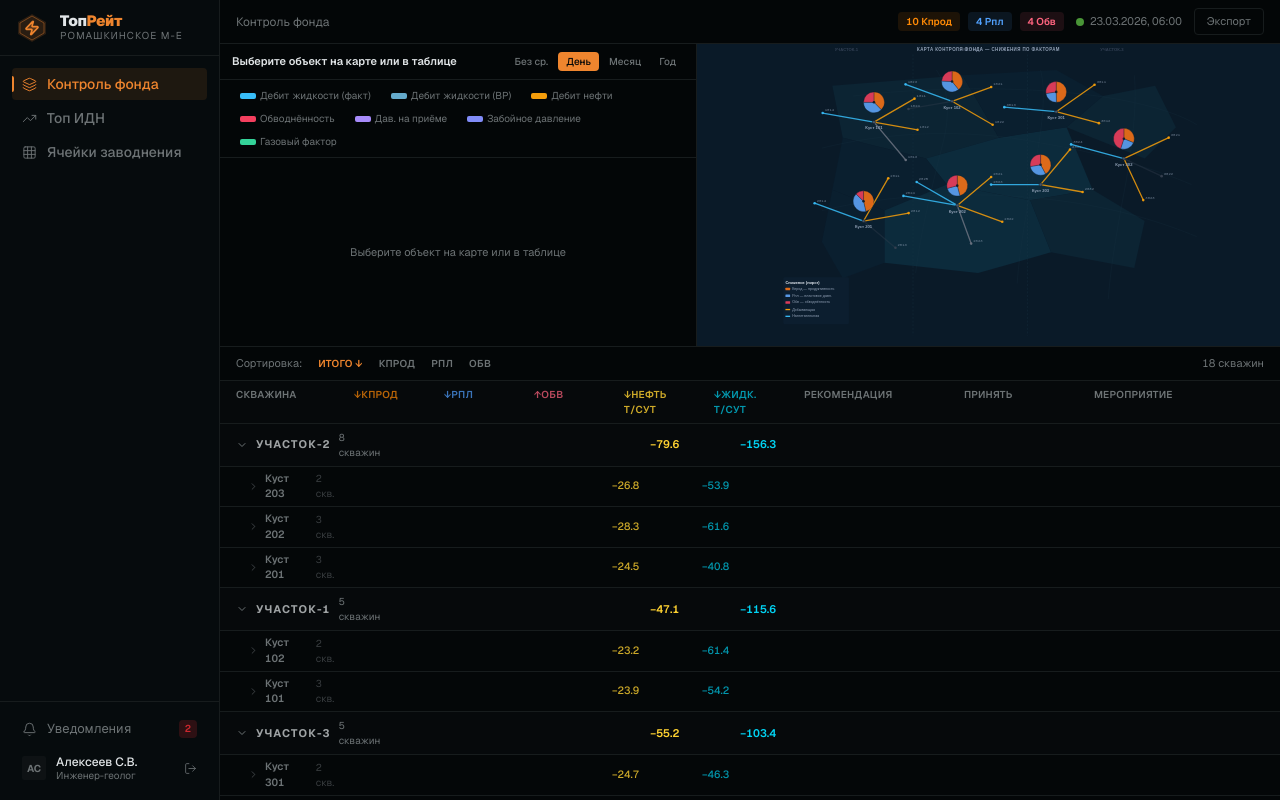
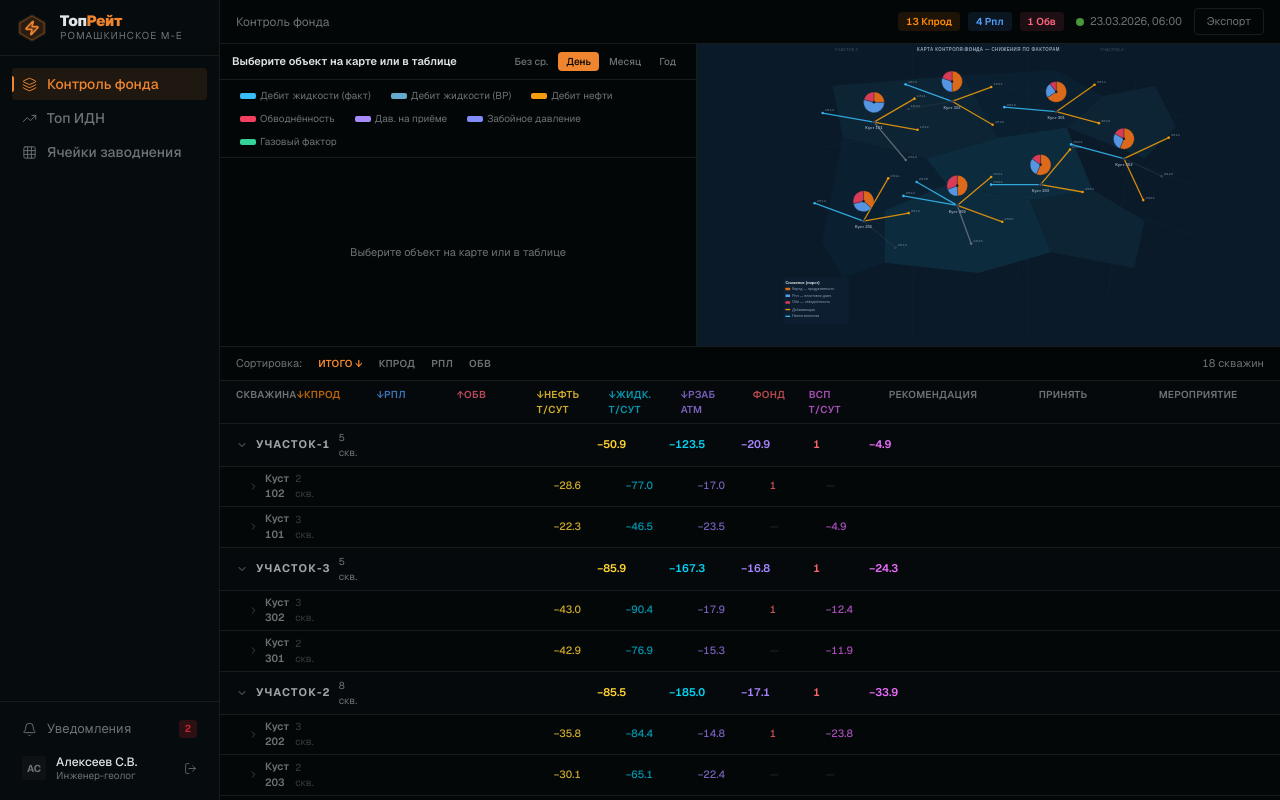
Before and after one commit to Burdakov/v0-oil-and-gas-system, a Next.js app: page /well-control in a window 1280 px wide. Built offline with nearby package versions, Linux system fonts and the light colour scheme.

Commit message:
feat: add new fields and columns in WellDecline
Add 'bhpDecline', 'wellStatus', and 'hiddenVsp' fields and update grid.

```diff
--- a/components/dashboard-content.tsx
+++ b/components/dashboard-content.tsx
@@ -4,61 +4,61 @@ import { Activity, AlertTriangle, Droplets, Gauge, TrendingUp, TrendingDown, Min
 
 const kpiCards = [
   {
-    label: "Суточная добыча нефти",
+    label: "\u0421\u0443\u0442\u043e\u0447\u043d\u0430\u044f \u0434\u043e\u0431\u044b\u0447\u0430 \u043d\u0435\u0444\u0442\u0438",
     value: "1 847",
-    unit: "т/сут",
+    unit: "\u0442/\u0441\u0443\u0442",
     delta: "+3.2%",
     trend: "up" as const,
-    sub: "план: 1 800 т/сут",
+    sub: "\u043f\u043b\u0430\u043d: 1 800 \u0442/\u0441\u0443\u0442",
     icon: Activity,
     accent: "text-status-active",
   },
   {
-    label: "Закачка воды",
+    label: "\u0417\u0430\u043a\u0430\u0447\u043a\u0430 \u0432\u043e\u0434\u044b",
     value: "4 213",
-    unit: "м³/сут",
+    unit: "\u043c\u00b3/\u0441\u0443\u0442",
     delta: "-1.7%",
     trend: "down" as const,
-    sub: "план: 4 400 м³/сут",
+    sub: "\u043f\u043b\u0430\u043d: 4 400 \u043c\u00b3/\u0441\u0443\u0442",
     icon: Droplets,
     accent: "text-chart-2",
   },
   {
-    label: "Обводнённость",
+    label: "\u041e\u0431\u0432\u043e\u0434\u043d\u0451\u043d\u043d\u043e\u0441\u0442\u044c",
     value: "68.4",
     unit: "%",
     delta: "+0.3%",
     trend: "down" as const,
-    sub: "за последние 30 суток",
+    sub: "\u0437\u0430 \u043f\u043e\u0441\u043b\u0435\u0434\u043d\u0438\u0435 30 \u0441\u0443\u0442\u043e\u043a",
     icon: Gauge,
     accent: "text-status-warning",
   },
   {
-    label: "Действующий фонд",
+    label: "\u0414\u0435\u0439\u0441\u0442\u0432\u0443\u044e\u0449\u0438\u0439 \u0444\u043e\u043d\u0434",
     value: "214 / 231",
-    unit: "скв.",
+    unit: "\u0441\u043a\u0432.",
     delta: "0",
     trend: "flat" as const,
-    sub: "17 скважин в простое",
+    sub: "17 \u0441\u043a\u0432\u0430\u0436\u0438\u043d \u0432 \u043f\u0440\u043e\u0441\u0442\u043e\u0435",
     icon: TrendingUp,
     accent: "text-foreground",
   },
 ]
 
 const wellStatusRows = [
-  { id: "Р-147", pad: "Куст 12", type: "Добывающая", oil: "38.4", water: "71.2", status: "active" },
-  { id: "Р-204", pad: "Куст 7",  type: "Добывающая", oil: "12.1", water: "84.6", status: "warning" },
-  { id: "Н-031", pad: "Куст 7",  type: "Нагнетательная", oil: "—",   water: "820",  status: "active" },
-  { id: "Р-088", pad: "Куст 3",  type: "Добывающая", oil: "0.0",  water: "—",    status: "inactive" },
-  { id: "Н-019", pad: "Куст 3",  type: "Нагнетательная", oil: "—",   water: "1 043",status: "active" },
-  { id: "Р-311", pad: "Куст 18", type: "Добывающая", oil: "55.7", water: "48.3", status: "active" },
-  { id: "Р-295", pad: "Куст 18", type: "Добывающая", oil: "21.3", water: "77.9", status: "warning" },
+  { id: "\u0420-147", pad: "\u041a\u0443\u0441\u0442 12", type: "\u0414\u043e\u0431\u044b\u0432\u0430\u044e\u0449\u0430\u044f",    oil: "38.4", water: "71.2",  status: "active" },
+  { id: "\u0420-204", pad: "\u041a\u0443\u0441\u0442 7",  type: "\u0414\u043e\u0431\u044b\u0432\u0430\u044e\u0449\u0430\u044f",    oil: "12.1", water: "84.6",  status: "warning" },
+  { id: "\u041d-031", pad: "\u041a\u0443\u0441\u0442 7",  type: "\u041d\u0430\u0433\u043d\u0435\u0442\u0430\u0442\u0435\u043b\u044c\u043d\u0430\u044f", oil: "\u2014",  water: "820",   status: "active" },
+  { id: "\u0420-088", pad: "\u041a\u0443\u0441\u0442 3",  type: "\u0414\u043e\u0431\u044b\u0432\u0430\u044e\u0449\u0430\u044f",    oil: "0.0",  water: "\u2014", status: "inactive" },
+  { id: "\u041d-019", pad: "\u041a\u0443\u0441\u0442 3",  type: "\u041d\u0430\u0433\u043d\u0435\u0442\u0430\u0442\u0435\u043b\u044c\u043d\u0430\u044f", oil: "\u2014",  water: "1 043", status: "active" },
+  { id: "\u0420-311", pad: "\u041a\u0443\u0441\u0442 18", type: "\u0414\u043e\u0431\u044b\u0432\u0430\u044e\u0449\u0430\u044f",    oil: "55.7", water: "48.3",  status: "active" },
+  { id: "\u0420-295", pad: "\u041a\u0443\u0441\u0442 18", type: "\u0414\u043e\u0431\u044b\u0432\u0430\u044e\u0449\u0430\u044f",    oil: "21.3", water: "77.9",  status: "warning" },
 ]
 
 const alertsList = [
-  { id: 1, severity: "critical", text: "Р-204: давление на устье ниже нормы — 4.1 МПа", time: "09:14" },
-  { id: 2, severity: "warning",  text: "Н-031: падение приёмистости на 18% за 48 ч",  time: "08:52" },
-  { id: 3, severity: "info",     text: "Р-311: план по дебиту нефти перевыполнен",     time: "07:30" },
+  { id: 1, severity: "critical", text: "\u0420-204: \u0434\u0430\u0432\u043b\u0435\u043d\u0438\u0435 \u043d\u0430 \u0443\u0441\u0442\u044c\u0435 \u043d\u0438\u0436\u0435 \u043d\u043e\u0440\u043c\u044b \u2014 4.1 \u041c\u041f\u0430", time: "09:14" },
+  { id: 2, severity: "warning",  text: "\u041d-031: \u043f\u0430\u0434\u0435\u043d\u0438\u0435 \u043f\u0440\u0438\u0451\u043c\u0438\u0441\u0442\u043e\u0441\u0442\u0438 \u043d\u0430 18% \u0437\u0430 48 \u0447", time: "08:52" },
+  { id: 3, severity: "info",     text: "\u0420-311: \u043f\u043b\u0430\u043d \u043f\u043e \u0434\u0435\u0431\u0438\u0442\u0443 \u043d\u0435\u0444\u0442\u0438 \u043f\u0435\u0440\u0435\u0432\u044b\u043f\u043e\u043b\u043d\u0435\u043d",  time: "07:30" },
 ]
 
 const statusColor: Record<string, string> = {
@@ -68,9 +68,9 @@ const statusColor: Record<string, string> = {
 }
 
 const statusLabel: Record<string, string> = {
-  active:   "Работает",
-  warning:  "Тревога",
-  inactive: "Простой",
+  active:   "\u0420\u0430\u0431\u043e\u0442\u0430\u0435\u0442",
+  warning:  "\u0422\u0440\u0435\u0432\u043e\u0433\u0430",
+  inactive: "\u041f\u0440\u043e\u0441\u0442\u043e\u0439",
 }
 
 const severityColor: Record<string, string> = {
@@ -190,7 +190,7 @@ export function DashboardContent() {
               <table className="w-full text-[12px]" role="table">
                 <thead>
                   <tr className="border-b border-border">
-                    {["Скважина", "Куст", "Тип", "Q нефти, т/сут", "Q воды, м³/сут", "Статус"].map((h) => (
+                    {["\u0421\u043a\u0432\u0430\u0436\u0438\u043d\u0430", "\u041a\u0443\u0441\u0442", "\u0422\u0438\u043f", "Q \u043d\u0435\u0444\u0442\u0438, \u0442/\u0441\u0443\u0442", "Q \u0432\u043e\u0434\u044b, \u043c\u00b3/\u0441\u0443\u0442", "\u0421\u0442\u0430\u0442\u0443\u0441"].map((h) => (
                       <th
                         key={h}
                         className="px-4 py-2 text-left text-[10px] font-semibold uppercase tracking-wider text-muted-foreground"
@@ -267,11 +267,11 @@ export function DashboardContent() {
               <h2 className="text-[13px] font-semibold text-foreground">{"\u041f\u0430\u0440\u0430\u043c\u0435\u0442\u0440\u044b \u043f\u043b\u0430\u0441\u0442\u0430"}</h2>
               <dl className="space-y-2">
                 {[
-                  { label: "Пластовое давление", value: "18.3 МПа" },
-                  { label: "Температура пласта",  value: "54 °C" },
-                  { label: "Вязкость нефти",       value: "3.7 мПа·с" },
-                  { label: "Проницаемость",         value: "0.124 мкм²" },
-                  { label: "Пористость",            value: "21.6 %" },
+                  { label: "\u041f\u043b\u0430\u0441\u0442\u043e\u0432\u043e\u0435 \u0434\u0430\u0432\u043b\u0435\u043d\u0438\u0435", value: "18.3 \u041c\u041f\u0430" },
+                  { label: "\u0422\u0435\u043c\u043f\u0435\u0440\u0430\u0442\u0443\u0440\u0430 \u043f\u043b\u0430\u0441\u0442\u0430",  value: "54 \u00b0C" },
+                  { label: "\u0412\u044f\u0437\u043a\u043e\u0441\u0442\u044c \u043d\u0435\u0444\u0442\u0438",       value: "3.7 \u043c\u041f\u0430\u00b7\u0441" },
+                  { label: "\u041f\u0440\u043e\u043d\u0438\u0446\u0430\u0435\u043c\u043e\u0441\u0442\u044c",         value: "0.124 \u043c\u043a\u043c\u00b2" },
+                  { label: "\u041f\u043e\u0440\u0438\u0441\u0442\u043e\u0441\u0442\u044c",            value: "21.6 %" },
                 ].map(({ label, value }) => (
                   <div key={label} className="flex items-center justify-between">
                     <dt className="text-[11px] text-muted-foreground">{label}</dt>
--- a/components/well-control/control-table.tsx
+++ b/components/well-control/control-table.tsx
@@ -167,13 +167,16 @@ export function WellControlTable({
 
       {/* Column header */}
       <div className="grid gap-0 border-b border-border bg-muted/30 px-4 py-1.5 shrink-0"
-        style={{ gridTemplateColumns: "1fr 90px 90px 90px 90px 90px 160px 130px 170px" }}>
+        style={{ gridTemplateColumns: "1fr 80px 80px 80px 72px 72px 72px 56px 80px 150px 120px 160px" }}>
         <span className="text-[10px] font-semibold uppercase tracking-wide text-muted-foreground">Скважина</span>
         <span className="text-[10px] font-semibold uppercase tracking-wide text-orange-400/70">↓Кпрод</span>
         <span className="text-[10px] font-semibold uppercase tracking-wide text-blue-400/70">↓Рпл</span>
         <span className="text-[10px] font-semibold uppercase tracking-wide text-rose-400/70">↑Обв</span>
         <span className="text-[10px] font-semibold uppercase tracking-wide text-amber-300/80">↓Нефть<br/>т/сут</span>
         <span className="text-[10px] font-semibold uppercase tracking-wide text-cyan-400/70">↓Жидк.<br/>т/сут</span>
+        <span className="text-[10px] font-semibold uppercase tracking-wide text-violet-400/70">↓Рзаб<br/>атм</span>
+        <span className="text-[10px] font-semibold uppercase tracking-wide text-red-400/70">Фонд</span>
+        <span className="text-[10px] font-semibold uppercase tracking-wide text-fuchsia-400/70">ВСП<br/>т/сут</span>
         <span className="text-[10px] font-semibold uppercase tracking-wide text-muted-foreground">Рекомендация</span>
         <span className="text-[10px] font-semibold uppercase tracking-wide text-muted-foreground">Принять</span>
         <span className="text-[10px] font-semibold uppercase tracking-wide text-muted-foreground">Мероприятие</span>
@@ -188,6 +191,9 @@ export function WellControlTable({
               const areaWells = area.clusters.flatMap((c) => c.wells)
               const areaOil = areaWells.reduce((s, w) => s + w.oilDecline, 0)
               const areaLiq = areaWells.reduce((s, w) => s + w.liquidDecline, 0)
+              const areaBhp = areaWells.reduce((s, w) => s + w.bhpDecline, 0) / Math.max(1, areaWells.length)
+              const stoppedCount = areaWells.filter((w) => w.wellStatus === "stopped").length
+              const areaVsp = areaWells.reduce((s, w) => s + w.hiddenVsp, 0)
               return (
                   <button
                     onClick={() => {
@@ -200,23 +206,28 @@ export function WellControlTable({
                       "grid w-full items-center border-b border-border px-4 py-1.5 text-left transition-colors",
                       selectedAreaId === area.areaId ? "bg-primary/8" : "bg-card/60 hover:bg-accent/40",
                     )}
-                    style={{ gridTemplateColumns: "1fr 90px 90px 90px 90px 90px 160px 130px 170px" }}
+                    style={{ gridTemplateColumns: "1fr 80px 80px 80px 72px 72px 72px 56px 80px 150px 120px 160px" }}
                   >
                   <div className="flex items-center gap-2">
                     {expandedAreas.has(area.areaId)
                       ? <ChevronDown size={12} className="shrink-0 text-muted-foreground" />
                       : <ChevronRight size={12} className="shrink-0 text-muted-foreground" />}
                     <span className="text-[11px] font-bold uppercase tracking-widest text-foreground/70">{area.areaName}</span>
-                    <span className="text-[10px] text-muted-foreground">{areaWells.length} скважин</span>
+                    <span className="text-[10px] text-muted-foreground">{areaWells.length} скв.</span>
                   </div>
                   <span />
                   <span />
                   <span />
                   <span className="text-[11px] font-semibold text-amber-300 tabular-nums">−{areaOil.toFixed(1)}</span>
                   <span className="text-[11px] font-semibold text-cyan-400 tabular-nums">−{areaLiq.toFixed(1)}</span>
-                  <span />
-                  <span />
-                  <span />
+                  <span className="text-[11px] font-semibold text-violet-400 tabular-nums">−{areaBhp.toFixed(1)}</span>
+                  <span className={cn("text-[11px] font-semibold tabular-nums", stoppedCount > 0 ? "text-red-400" : "text-muted-foreground/40")}>
+                    {stoppedCount > 0 ? `${stoppedCount}` : "—"}
+                  </span>
+                  <span className={cn("text-[11px] font-semibold text-fuchsia-400 tabular-nums", areaVsp === 0 && "text-muted-foreground/40")}>
+                    {areaVsp > 0 ? `−${areaVsp.toFixed(1)}` : "—"}
+                  </span>
+                  <span /><span /><span />
                 </button>
               )
             })()}
@@ -227,6 +238,9 @@ export function WellControlTable({
                 {(() => {
                   const clOil = cluster.wells.reduce((s, w) => s + w.oilDecline, 0)
                   const clLiq = cluster.wells.reduce((s, w) => s + w.liquidDecline, 0)
+                  const clBhp = cluster.wells.reduce((s, w) => s + w.bhpDecline, 0) / Math.max(1, cluster.wells.length)
+                  const clStopped = cluster.wells.filter((w) => w.wellStatus === "stopped").length
+                  const clVsp = cluster.wells.reduce((s, w) => s + w.hiddenVsp, 0)
                   return (
                     <button
                       onClick={() => {
@@ -238,7 +252,7 @@ export function WellControlTable({
                         "grid w-full items-center border-b border-border px-7 py-1 text-left transition-colors",
                         selectedClusterId === cluster.clusterId ? "bg-primary/8" : "bg-card/30 hover:bg-accent/30",
                       )}
-                      style={{ gridTemplateColumns: "1fr 90px 90px 90px 90px 90px 160px 130px 170px" }}
+                      style={{ gridTemplateColumns: "1fr 80px 80px 80px 72px 72px 72px 56px 80px 150px 120px 160px" }}
                     >
                       <div className="flex items-center gap-1.5">
                         {expandedClusters.has(cluster.clusterId)
@@ -252,9 +266,14 @@ export function WellControlTable({
                       <span />
                       <span className="text-[10.5px] font-medium text-amber-300/80 tabular-nums">−{clOil.toFixed(1)}</span>
                       <span className="text-[10.5px] font-medium text-cyan-400/70 tabular-nums">−{clLiq.toFixed(1)}</span>
-                      <span />
-                      <span />
-                      <span />
+                      <span className="text-[10.5px] font-medium text-violet-400/70 tabular-nums">−{clBhp.toFixed(1)}</span>
+                      <span className={cn("text-[10.5px] font-medium tabular-nums", clStopped > 0 ? "text-red-400/80" : "text-muted-foreground/30")}>
+                        {clStopped > 0 ? `${clStopped}` : "—"}
+                      </span>
+                      <span className={cn("text-[10.5px] font-medium text-fuchsia-400/70 tabular-nums", clVsp === 0 && "text-muted-foreground/30")}>
+                        {clVsp > 0 ? `−${clVsp.toFixed(1)}` : "—"}
+                      </span>
+                      <span /><span /><span />
                     </button>
                   )
                 })()}
@@ -268,16 +287,23 @@ export function WellControlTable({
                       key={well.wellId}
                       className={cn(
                         "grid items-start gap-0 border-b border-border/50 px-11 py-2 transition-colors",
-                        isSelected ? "bg-primary/8" : "hover:bg-accent/20",
+                        isSelected ? "bg-primary/8" : well.wellStatus === "stopped" ? "bg-red-500/5 hover:bg-red-500/10" : "hover:bg-accent/20",
                       )}
-                      style={{ gridTemplateColumns: "1fr 90px 90px 90px 90px 90px 160px 130px 170px" }}
+                      style={{ gridTemplateColumns: "1fr 80px 80px 80px 72px 72px 72px 56px 80px 150px 120px 160px" }}
                       onClick={() => onWellSelect(isSelected ? null : well.wellId)}
                     >
-                      {/* Well name + dominant factor */}
+                      {/* Well name + dominant factor + stop badge */}
                       <div className="flex flex-col gap-0.5">
-                        <span className={cn("text-[12px] font-semibold font-mono", isSelected ? "text-primary" : "text-foreground")}>
-                          {well.wellName}
-                        </span>
+                        <div className="flex items-center gap-1.5">
+                          <span className={cn("text-[12px] font-semibold font-mono", isSelected ? "text-primary" : well.wellStatus === "stopped" ? "text-red-400" : "text-foreground")}>
+                            {well.wellName}
+                          </span>
+                          {well.wellStatus === "stopped" && (
+                            <span className="rounded bg-red-500/15 px-1 py-0.5 text-[9px] font-bold uppercase tracking-wide text-red-400">
+                              стоп
+                            </span>
+                          )}
+                        </div>
                         <span className={cn("text-[10px] rounded px-1 py-0.5 w-fit", FACTOR_BG[well.dominantFactor])}>
                           {FACTOR_LABEL[well.dominantFactor]}
                         </span>
@@ -299,13 +325,36 @@ export function WellControlTable({
                       </div>
 
                       {/* Oil decline */}
-                      <div className="flex flex-col gap-0.5" onClick={(e) => e.stopPropagation()}>
+                      <div className="flex items-center" onClick={(e) => e.stopPropagation()}>
                         <span className="text-[11px] font-semibold tabular-nums text-amber-300">−{well.oilDecline.toFixed(1)}</span>
                       </div>
 
                       {/* Liquid decline */}
-                      <div className="flex flex-col gap-0.5" onClick={(e) => e.stopPropagation()}>
+                      <div className="flex items-center" onClick={(e) => e.stopPropagation()}>
                         <span className="text-[11px] font-semibold tabular-nums text-cyan-400">−{well.liquidDecline.toFixed(1)}</span>
+                      </div>
+
+                      {/* Рзаб decline */}
+                      <div className="flex items-center" onClick={(e) => e.stopPropagation()}>
+                        <span className="text-[11px] font-semibold tabular-nums text-violet-400">−{well.bhpDecline.toFixed(1)}</span>
+                      </div>
+
+                      {/* Fund change (stopped = red loss) */}
+                      <div className="flex items-center" onClick={(e) => e.stopPropagation()}>
+                        {well.wellStatus === "stopped" ? (
+                          <span className="rounded bg-red-500/15 px-1.5 py-0.5 text-[10px] font-bold text-red-400">−1</span>
+                        ) : (
+                          <span className="text-[10px] text-muted-foreground/30">—</span>
+                        )}
+                      </div>
+
+                      {/* Hidden VSP */}
+                      <div className="flex items-center" onClick={(e) => e.stopPropagation()}>
+                        {well.hiddenVsp > 0 ? (
+                          <span className="text-[11px] font-semibold tabular-nums text-fuchsia-400">−{well.hiddenVsp.toFixed(1)}</span>
+                        ) : (
+                          <span className="text-[10px] text-muted-foreground/30">—</span>
+                        )}
                       </div>
 
                       {/* Recommendation text */}
--- a/lib/well-control-data.ts
+++ b/lib/well-control-data.ts
@@ -20,6 +20,12 @@ export type WellDecline = {
   // Absolute production declines, т/сут
   oilDecline: number    // суммарное снижение дебита нефти, т/сут
   liquidDecline: number // суммарное снижение дебита жидкости, т/сут
+  // Забойное давление
+  bhpDecline: number    // снижение Рзаб, атм
+  // Состояние скважины
+  wellStatus: "active" | "stopped" // остановленные учитываются как снижение фонда
+  // Скрытый ВСП (виртуальная скважина-перемычка)
+  hiddenVsp: number     // объём скрытого ВСП, т/сут (0 = нет)
   // Dominant factor driving the decline
   dominantFactor: DeclineFactor
   // Current values
@@ -101,6 +107,17 @@ function buildDeclineData(): WellDecline[] {
         const liquidDecline = parseFloat((baseLiquid * (kprodDecline / 100 * 0.6 + rplDecline / 100 * 0.3 + obvDecline / 100 * 0.1)).toFixed(1))
         const oilDecline = parseFloat((baseOil * (kprodDecline / 100 * 0.55 + rplDecline / 100 * 0.35 + obvDecline / 100 * 0.1)).toFixed(1))
 
+        // Рзаб decline: driven primarily by Рпл drop and Кпрод decline
+        const bhpDecline = parseFloat((rpl * (rplDecline / 100 * 0.7 + kprodDecline / 100 * 0.2)).toFixed(1))
+
+        // ~15% wells are stopped — deterministic by index
+        const wellStatus: "active" | "stopped" = (idx % 7 === 3) ? "stopped" : "active"
+
+        // ~25% wells have hidden VSP — non-zero volume for those
+        const hiddenVsp = (idx % 4 === 1)
+          ? parseFloat((baseOil * r(0.05, 0.22, 3)).toFixed(1))
+          : 0
+
         result.push({
           wellId: w.id,
           wellName: w.name,
@@ -113,6 +130,9 @@ function buildDeclineData(): WellDecline[] {
           obvDecline,
           oilDecline,
           liquidDecline,
+          bhpDecline,
+          wellStatus,
+          hiddenVsp,
           dominantFactor: dominant,
           kprod,
           rpl,
```
